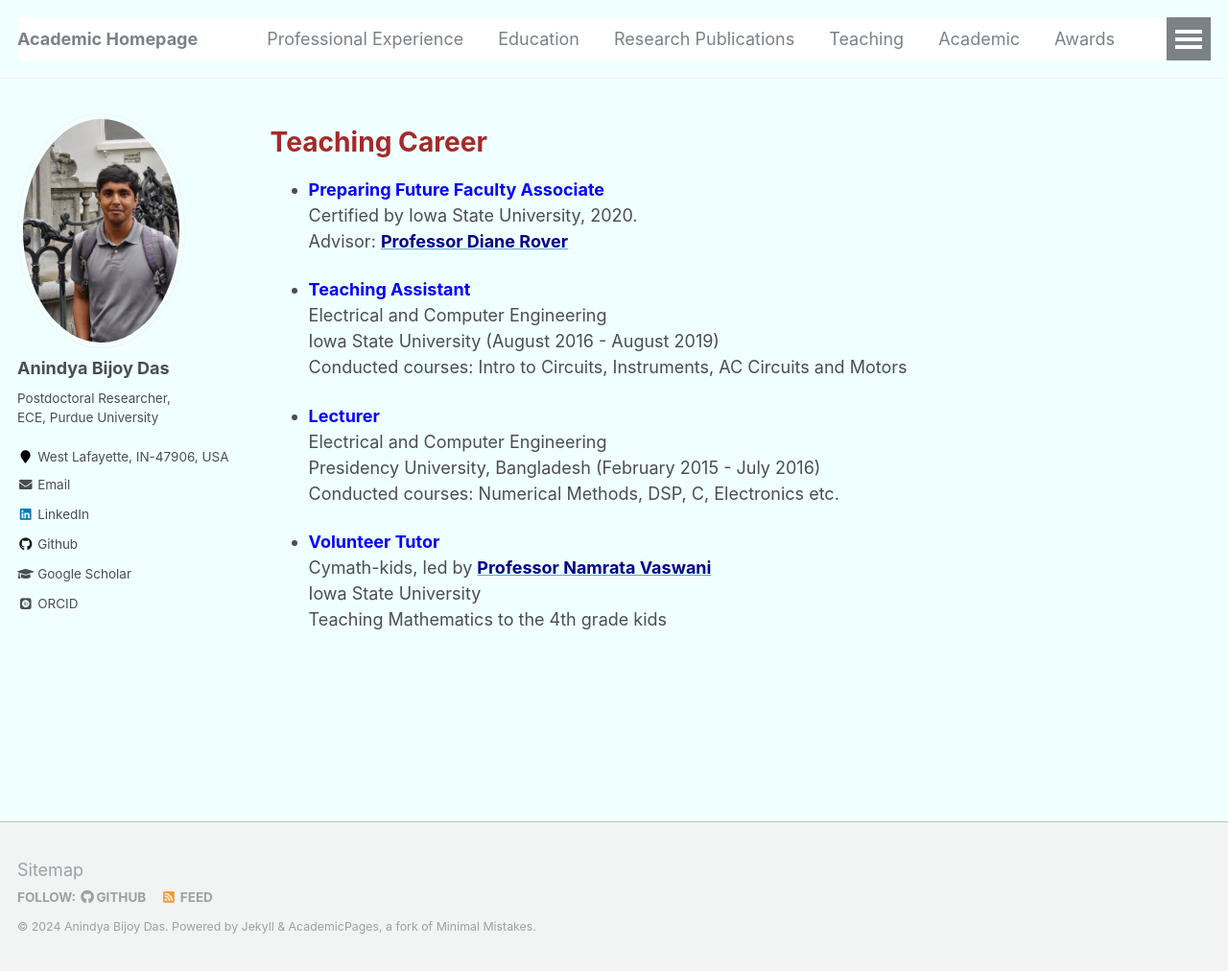
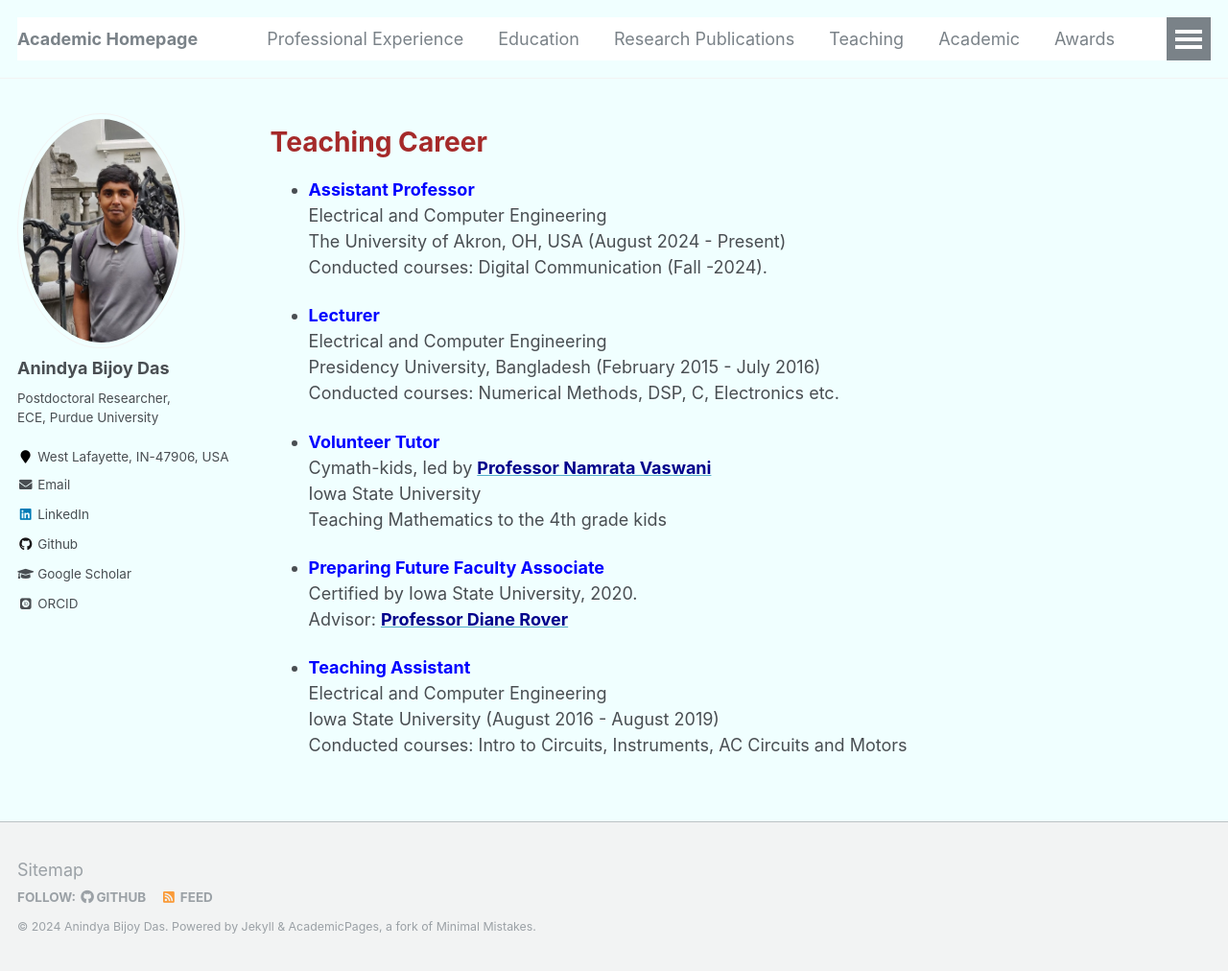
Before and after one commit to anindyabijoydas/portfolio, a Jekyll site: the page built from _pages/teaching.md, in a window 1280 px wide and 1012 px high. Shown: the whole window at 96% size. Built offline with Jekyll 4.4.1, drawn with Linux system fonts in a browser that asks for light colours; some web fonts are replaced.

Commit message:
Update teaching.md

```diff
--- a/_pages/teaching.md
+++ b/_pages/teaching.md
@@ -16,10 +16,12 @@ redirect_from:
 <span style="color:brown">**Teaching Career**</span>
 ======
 
-* <span style="color:blue">**Preparing Future Faculty Associate**</span> <br/> Certified by Iowa State University, 2020. <br/> Advisor: [<span style="color: #00008B">**Professor Diane Rover**</span>](https://www.engineering.iastate.edu/~drover/)
-
-* <span style="color:blue">**Teaching Assistant**</span> <br/> Electrical and Computer Engineering <br/> Iowa State University (August 2016 - August 2019) <br/>  Conducted courses: Intro to Circuits, Instruments, AC Circuits and Motors
+* <span style="color:blue">**Assistant Professor**</span> <br/> Electrical and Computer Engineering <br/> The University of Akron, OH, USA (August 2024 - Present) <br/> Conducted courses: Digital Communication (Fall -2024).
 
 * <span style="color:blue">**Lecturer**</span> <br/> Electrical and Computer Engineering <br/> Presidency University, Bangladesh (February 2015 - July 2016) <br/> Conducted courses: Numerical Methods, DSP, C, Electronics etc.
 
 * <span style="color:blue">**Volunteer Tutor**</span> <br/> Cymath-kids, led by [<span style="color: #00008B">**Professor Namrata Vaswani**</span>](https://www.ece.iastate.edu/~namrata/) <br/> Iowa State University <br/> Teaching Mathematics to the 4th grade kids
+
+* <span style="color:blue">**Preparing Future Faculty Associate**</span> <br/> Certified by Iowa State University, 2020. <br/> Advisor: [<span style="color: #00008B">**Professor Diane Rover**</span>](https://www.engineering.iastate.edu/~drover/)
+
+* <span style="color:blue">**Teaching Assistant**</span> <br/> Electrical and Computer Engineering <br/> Iowa State University (August 2016 - August 2019) <br/>  Conducted courses: Intro to Circuits, Instruments, AC Circuits and Motors
```
